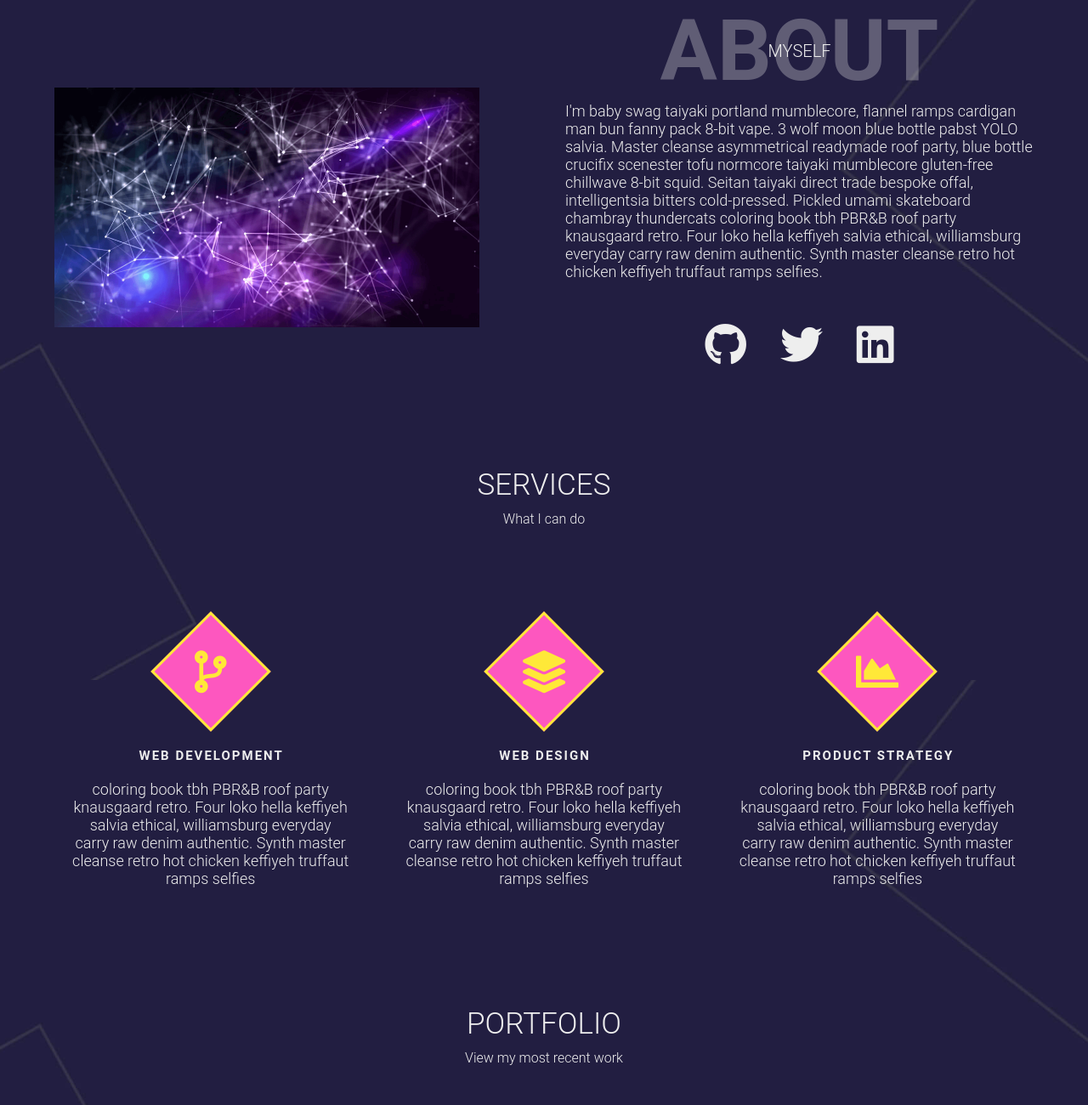
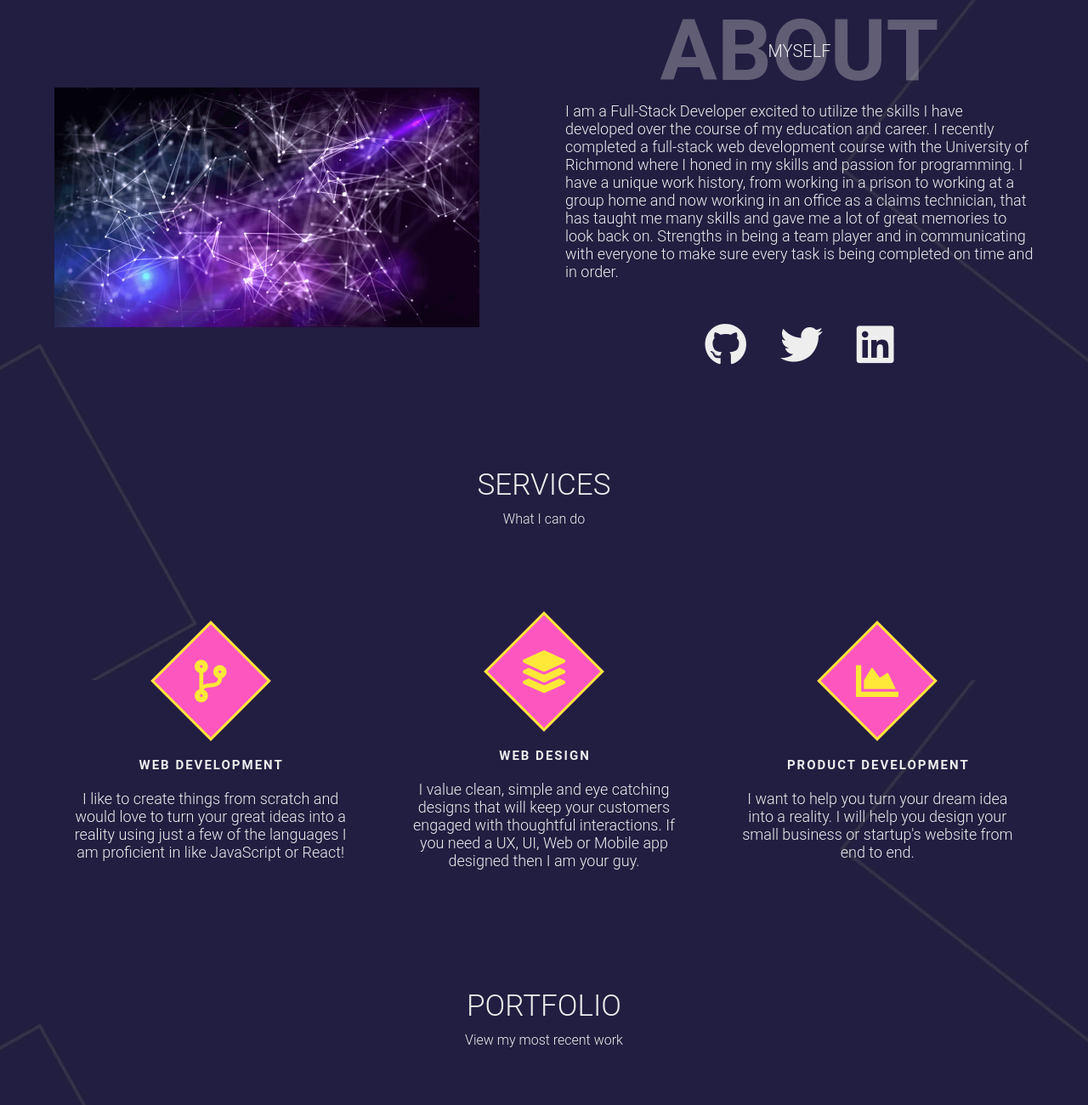
Before and after one commit to jbrandona119/My-Portfolio, a plain HTML site: page index.html in a window 1280 px wide. Shown: the part 800-2100 px from the top of the page at 85% size. Drawn offline with nearby package versions, Linux system fonts and the light colour scheme.

Commit message:
forgot to update smh

```diff
--- a/index.html
+++ b/index.html
@@ -68,16 +68,16 @@
             <h6>Myself</h6>
           </div>
           <p>
-            I'm baby swag taiyaki portland mumblecore, flannel ramps cardigan
-            man bun fanny pack 8-bit vape. 3 wolf moon blue bottle pabst YOLO
-            salvia. Master cleanse asymmetrical readymade roof party, blue
-            bottle crucifix scenester tofu normcore taiyaki mumblecore
-            gluten-free chillwave 8-bit squid. Seitan taiyaki direct trade
-            bespoke offal, intelligentsia bitters cold-pressed. Pickled umami
-            skateboard chambray thundercats coloring book tbh PBR&B roof party
-            knausgaard retro. Four loko hella keffiyeh salvia ethical,
-            williamsburg everyday carry raw denim authentic. Synth master
-            cleanse retro hot chicken keffiyeh truffaut ramps selfies.
+            I am a Full-Stack Developer excited to utilize the skills I have
+            developed over the course of my education and career. I recently
+            completed a full-stack web development course with the University of
+            Richmond where I honed in my skills and passion for programming. I
+            have a unique work history, from working in a prison to working at a
+            group home and now working in an office as a claims technician, that
+            has taught me many skills and gave me a lot of great memories to
+            look back on. Strengths in being a team player and in communicating
+            with everyone to make sure every task is being completed on time and
+            in order.
           </p>
           <div class="social-media">
             <ul class="nav-list">
@@ -117,10 +117,9 @@
             </div>
             <h1>Web Development</h1>
             <p>
-              coloring book tbh PBR&B roof party knausgaard retro. Four loko
-              hella keffiyeh salvia ethical, williamsburg everyday carry raw
-              denim authentic. Synth master cleanse retro hot chicken keffiyeh
-              truffaut ramps selfies
+              I like to create things from scratch and would love to turn your
+              great ideas into a reality using just a few of the languages I am
+              proficient in like JavaScript or React!
             </p>
           </div>
           <div class="skill" data-aos="fade-in" data-aos-delay="600">
@@ -129,22 +128,20 @@
             </div>
             <h1>Web Design</h1>
             <p>
-              coloring book tbh PBR&B roof party knausgaard retro. Four loko
-              hella keffiyeh salvia ethical, williamsburg everyday carry raw
-              denim authentic. Synth master cleanse retro hot chicken keffiyeh
-              truffaut ramps selfies
+              I value clean, simple and eye catching designs that will keep your
+              customers engaged with thoughtful interactions. If you need a UX,
+              UI, Web or Mobile app designed then I am your guy.
             </p>
           </div>
           <div class="skill" data-aos="fade-in" data-aos-delay="900">
             <div class="icon-container">
               <i class="fas fa-chart-area"></i>
             </div>
-            <h1>Product Strategy</h1>
+            <h1>Product Development</h1>
             <p>
-              coloring book tbh PBR&B roof party knausgaard retro. Four loko
-              hella keffiyeh salvia ethical, williamsburg everyday carry raw
-              denim authentic. Synth master cleanse retro hot chicken keffiyeh
-              truffaut ramps selfies
+              I want to help you turn your dream idea into a reality. I will
+              help you design your small business or startup's website from end
+              to end.
             </p>
           </div>
         </div>
@@ -196,10 +193,11 @@
             <h6 class="portlearn">Web Development</h6>
             <h1 class="portlearn2">Cardio Charts</h1>
             <p>
-              This was our coding bootcamp's second large group project. We created a web application
-              using JavaScript, NodeJS and ChartsJS where the user can log in and track their cardio exercises
-              by entering the time, distance and date of the workout. There is also a BMI calculator and a pace
-              calculator built in.
+              This was our coding bootcamp's second large group project. We
+              created a web application using JavaScript, NodeJS and ChartsJS
+              where the user can log in and track their cardio exercises by
+              entering the time, distance and date of the workout. There is also
+              a BMI calculator and a pace calculator built in.
             </p>
             <a href="https://bootamp-project-2.herokuapp.com/" class="cta"
               >View Details</a
@@ -275,9 +273,10 @@
             <h6 class="portlearn">Web Development</h6>
             <h1 class="portlearn2">HackerNews Search</h1>
             <p>
-              This is a very basic web application utilizing the Algolia API and React
-              to search through HackerNews posts. While quite basic looking on the front end, it was challenging
-              to learn and understand React and all it entails.
+              This is a very basic web application utilizing the Algolia API and
+              React to search through HackerNews posts. While quite basic
+              looking on the front end, it was challenging to learn and
+              understand React and all it entails.
             </p>
             <a
               href="https://github.com/jbrandona119/Hacker-News-Search"
@@ -295,8 +294,9 @@
             <h6 class="portlearn">Web Design</h6>
             <h1 class="portlearn2">Note Taker</h1>
             <p>
-              This note taking app utilizes JavaScript, NodeJS and Express. In the application you
-              can take notes, save them, edit them and delete them.
+              This note taking app utilizes JavaScript, NodeJS and Express. In
+              the application you can take notes, save them, edit them and
+              delete them.
             </p>
             <a href="https://jbrandona119.github.io/node-notes/" class="cta"
               >View Details</a
```
